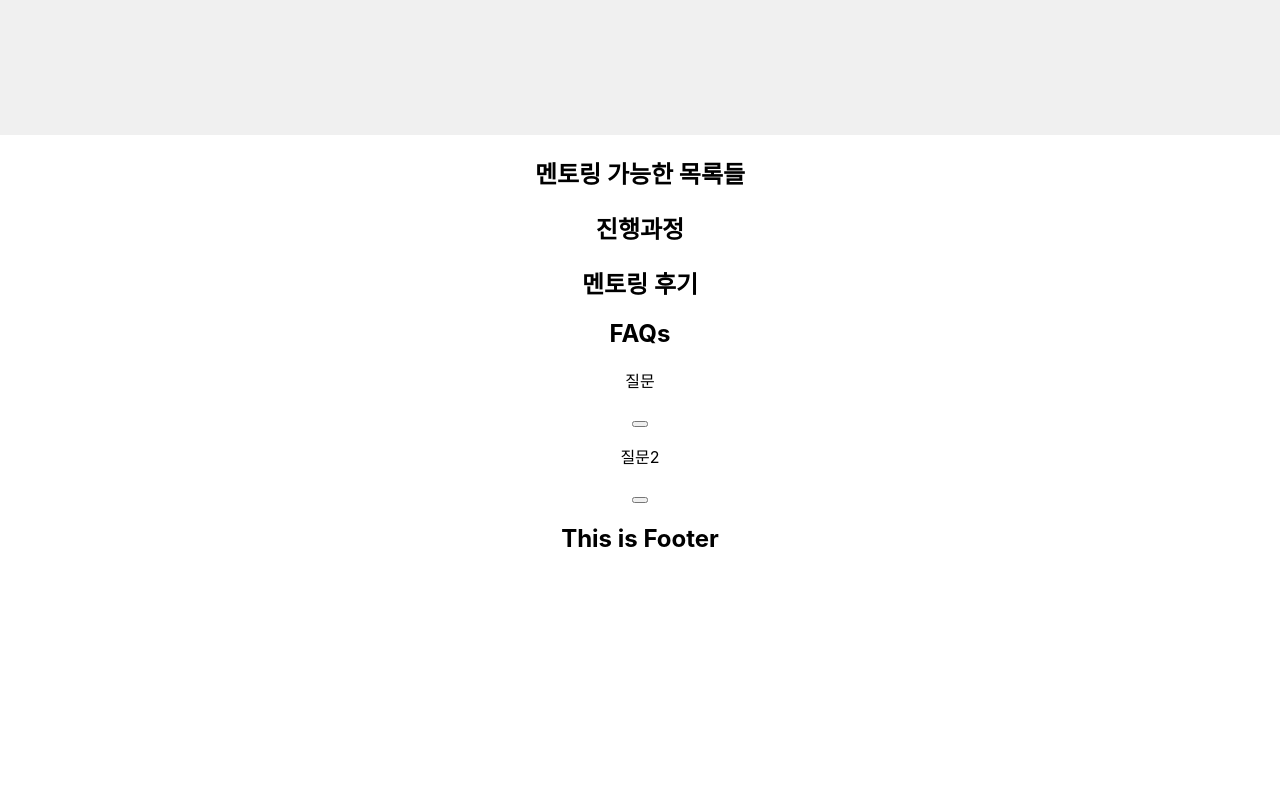
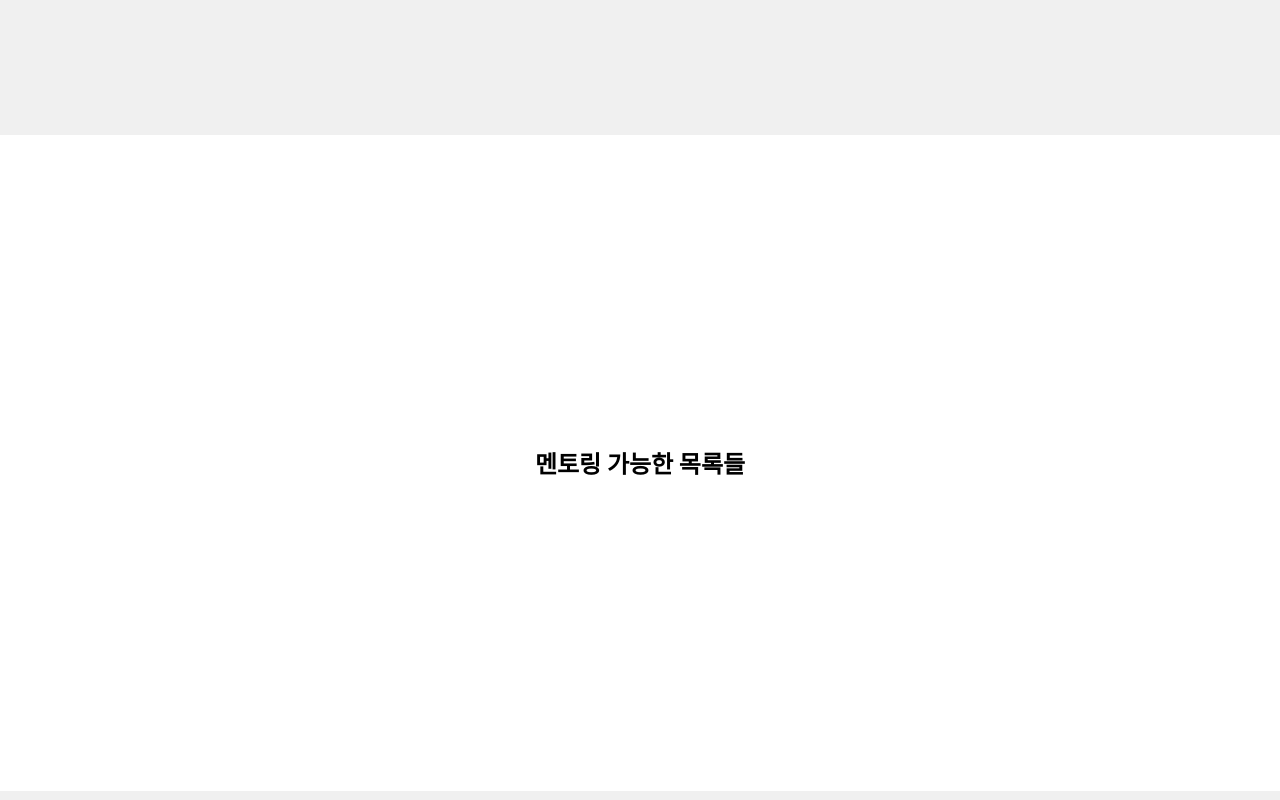
Before and after one commit to osamhack2021/web_ArmyMentoring_TeamName, a React (Create React App) app in the folder frontend/army_mentoring/: page / in a window 1280 px wide. Shown: the part 660-1460 px from the top of the page. Before the commit the page ends 1233 px from the top, so only its background shows below. Built offline with nearby package versions, Linux system fonts and the light colour scheme.

Commit message:
[update]: home.js

```diff
--- a/frontend/army_mentoring/src/components/Routes/Home.js
+++ b/frontend/army_mentoring/src/components/Routes/Home.js
@@ -5,7 +5,7 @@ import './Home.scss';
 
 function Home(){
 
-    const [qna , setQna] =useState('A');
+
     const toggling=(e)=>{
     const clicked= e.target.parentElement;
     const toggled= clicked.nextSibling;
@@ -18,19 +18,24 @@ function Home(){
         return(
             <div>
                 <h2>This is Home</h2>
-                <div className='service'>
+
+                <div className='service home'>
                     <h2>군대에서의 멘토링 서비스</h2>
                 </div>
-                <div>
+
+                <div className='mentoring home'>
                     <h2>멘토링 가능한 목록들</h2>
                 </div>
-                <div>
+
+                <div className='howtodo home'>
                     <h2>진행과정</h2>
                 </div>
-                <div>
+
+                <div className='review home'>
                     <h2>멘토링 후기</h2>
                 </div>
-                <div>
+
+                <div className='faqs home'>
                     <h2>FAQs</h2>
                     <div className='QnA'>
 
--- a/frontend/army_mentoring/src/components/Routes/Home.scss
+++ b/frontend/army_mentoring/src/components/Routes/Home.scss
@@ -2,7 +2,7 @@
 $background-color:#F0F0F0;
 
 
-.service{
+.home{
 display: flex;
 flex-direction: column;
 justify-content: center;
@@ -14,7 +14,14 @@ top: 216px;
 /* gray4 */
 background: $background-color;
 }
+.home:nth-child(2n-1){
+    background-color: white;
+}
 
+.Q{
+    display: flex;
+    flex-direction: row;
+}
 .A{
     display:none;
 
```
